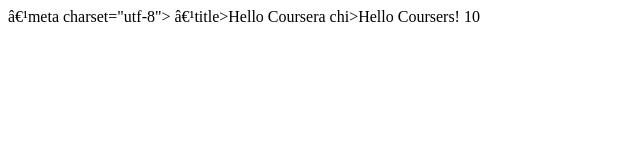
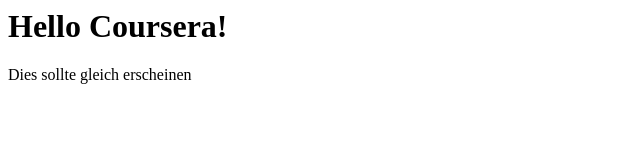
Before and after one commit to MikGros/angularjs-learn, a plain HTML site: page index.html in a window 1280 px wide. Shown: the whole page, without its empty margins (0-640 px from the left). Drawn offline with Linux system fonts and the light colour scheme.

Commit message:
Update index.html

```diff
--- a/index.html
+++ b/index.html
@@ -1,8 +1,9 @@
 <! DOCTYPE html>
 <html>
-<head> ‹meta charset="utf-8">
-‹title>Hello Coursera</title> </head>
-<body> chi>Hello Coursers!</h1>
+<head>
+</head>
+<body>
+<h1>Hello Coursera!</h1>
+<p> Dies sollte gleich erscheinen</p>
 </body>
-10
 </html>
```
